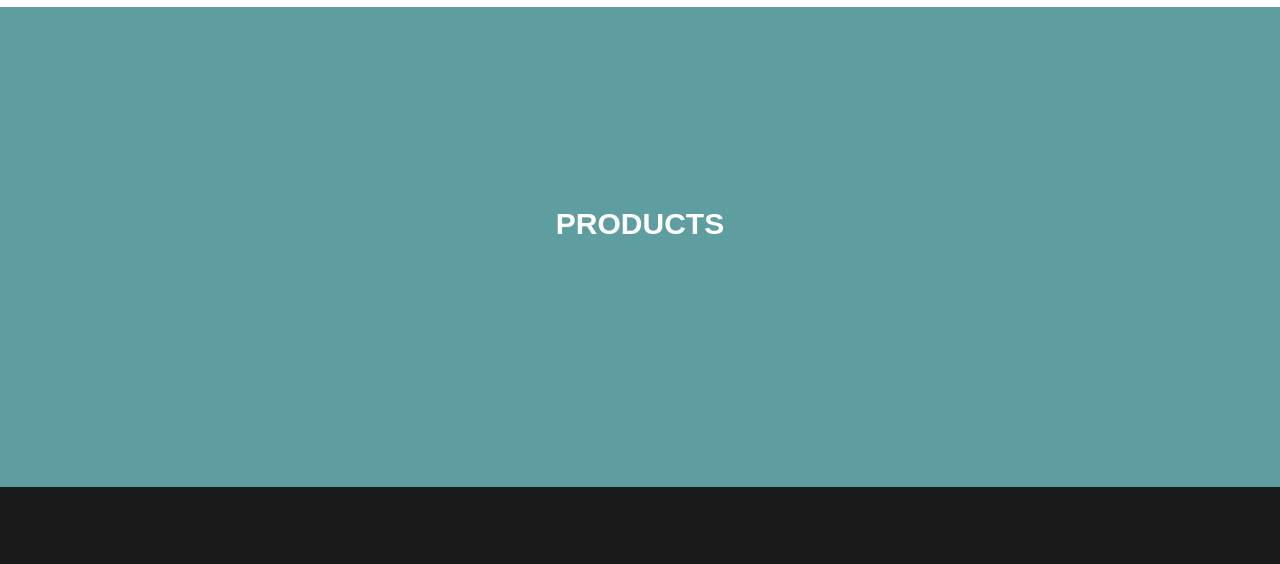
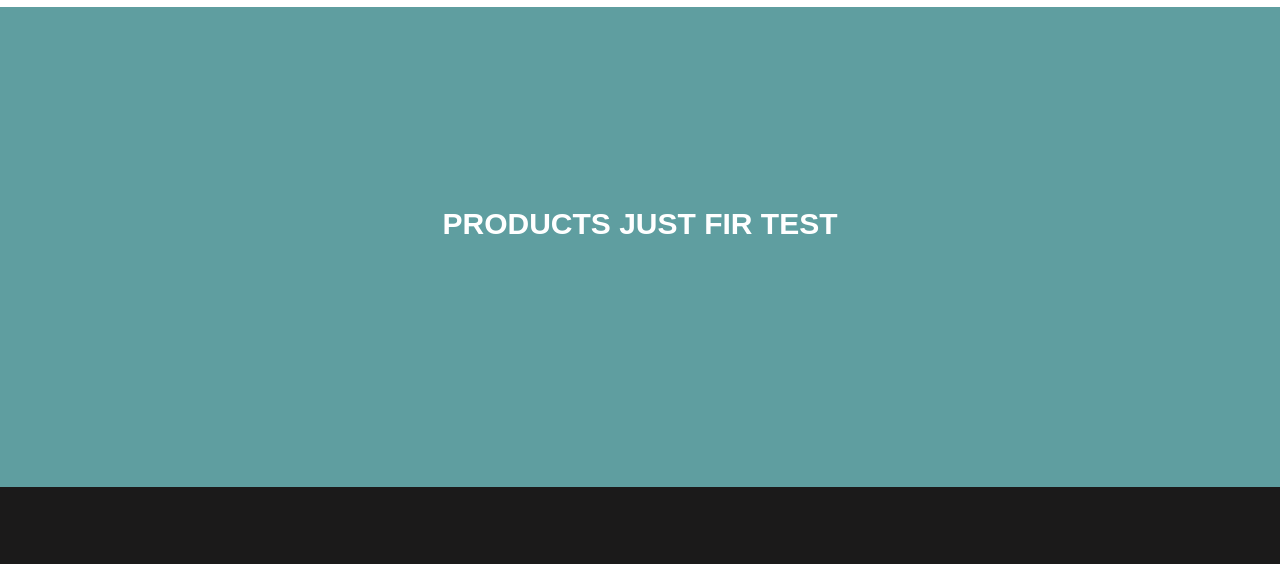
Before and after one commit to Shyngys001/aztp1, a plain HTML site: page index.html in a window 1280 px wide. Both pictures are taken after a click on the item "Our products and services". Shown: the part 133-697 px from the top of the page. Drawn offline with Linux system fonts and the light colour scheme.

Commit message:
updated index for test

```diff
--- a/index.html
+++ b/index.html
@@ -81,7 +81,7 @@
     </div>
 
     <div class="pages our_products" id="our_products">
-      products
+      products  just fir test
     </div>
 
     <div class="pages certificates" id="certificates">
```
